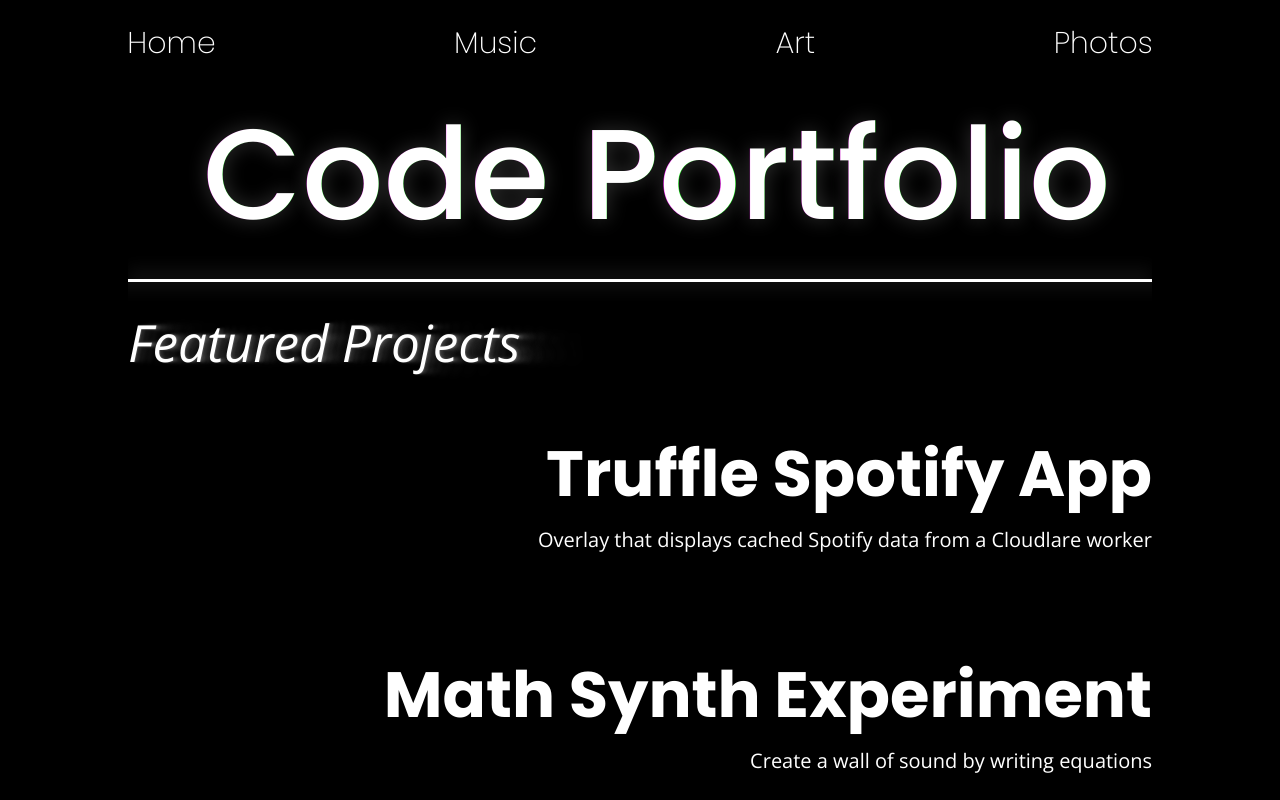
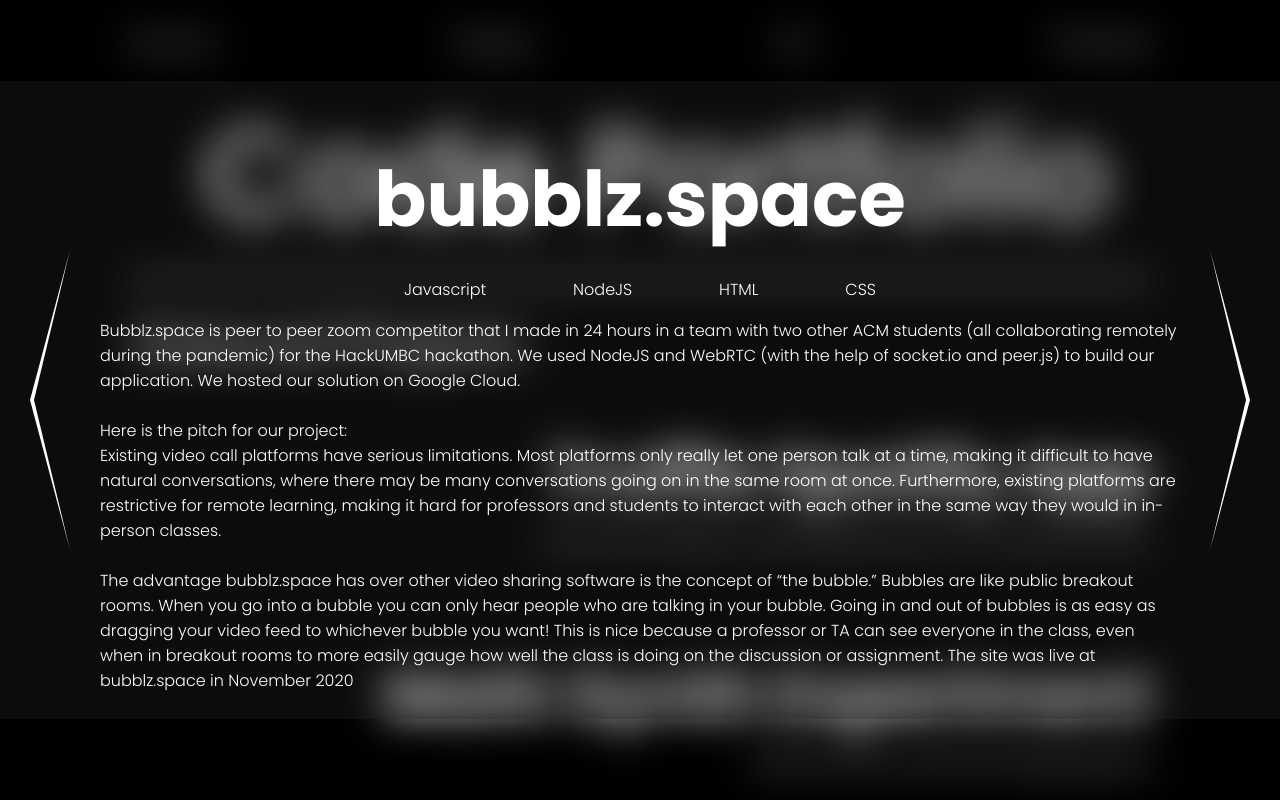
Before and after one commit to shanecranor/code-portfolio, a Next.js app: page / in a window 1280 px wide. Shown: the top 800 px of the page. Built offline with nearby package versions, Linux system fonts and the light colour scheme.

Commit message:
lint + working on modal window

```diff
--- a/components/LanguagesAndProjects/LanguagesAndProjects.scss
+++ b/components/LanguagesAndProjects/LanguagesAndProjects.scss
@@ -188,7 +188,7 @@
 		padding: 5px;
 		border: solid white 2px;
 		//outline: solid 2px white;
-		transition: outline-offset .5s, outline-color .5s, box-shadow 0.5s;
+		transition: height 1s ease,outline-offset .5s, outline-color .5s, box-shadow 0.5s;
 		outline-offset: -2px;
 		border-radius: 40px;
 		margin: 5px;
@@ -196,7 +196,7 @@
 		background: black;
 		box-shadow: 0px 0px 15px 0px rgba(white, 0.25),
 				inset 0px 0px 20px 0px rgba(white, 0.3);
-		overflow: hidden;
+		// overflow: hidden;
 		&:hover{
 			outline-offset: -3px;
 			//outline-color: rgba(white, 1);
@@ -212,7 +212,6 @@
 			padding: 5px 10px 5px 10px;
 
 			> .project-title {
-				background: blue;
 				text-align: center;
 				font-weight: 500;
 				line-height: 1.4;
@@ -249,24 +248,28 @@
 			}
 		}
 		>.links{
-			display: none;
-			transition: margin 1s linear, top 1s linear;
+			visibility: hidden;
+			z-index: 999;
+			width: 0px;
+			height: 0px;
+			margin: 0;
+			transition: none;
+			text-align: center;
+			display: flex;
+			flex-direction: column;
+			align-items: center;
+			justify-content: center;
+			background: red;
 		}
 		&:hover{
 			>.links{
-				// position: relative;
+				// transition: height 0.2s linear, margin 0.2s linear;
+				// // position: absoul;
 				visibility: visible;
-				top: -500px;
-				margin-bottom: -500px;
+
 				// background: none;
 				width: 100%;
-				height: 100%;
-				text-align: center;
-				display: flex;
-				flex-direction: column;
-				align-items: center;
-				justify-content: center;
-				background: rgba(0,255,0, 0.5);
+				height: initial;
 			}
 		}
 
--- /dev/null
+++ b/components/ModalWindow/ModalWindow.js
@@ -0,0 +1,37 @@
+import { categories, getLangsByCategory } from '../../constants/languages.tsx'
+import { getProjectsByLanguages } from '../../constants/projects.tsx'
+import React, { useState } from "react"
+export default function ModalWindow({ selectedProject, setProject }) {
+
+	const { eventName, year, title, summary, description, img, languages, links } = selectedProject;
+	return (
+		<article className='modal-window'>
+			<div className='prev-project' onClick={() => setProject(old => old - 1)}>
+				<div className='left-arrow' />
+			</div>
+			<div className='container'>
+
+
+				<header className='project-title-container'>
+					<h2 className='project-title'>{title}</h2>
+				</header>
+				<div className='project-contents'>
+					<section className='project-tags'>
+						{languages.map(lang => (
+							<span key={`${lang}tag`} className='tag'>
+								{lang}
+							</span>
+						))}
+					</section>
+					<section className='project-description'>
+						<p>{description}</p>
+					</section>
+				</div>
+
+			</div>
+			<div className='next-project' onClick={() => setProject(old => old + 1)} >
+				<div className='right-arrow' />
+			</div>
+		</article>
+	)
+}
--- /dev/null
+++ b/components/ModalWindow/ModalWindow.scss
@@ -0,0 +1,120 @@
+.modal-window {
+    z-index: 99;
+    position: fixed;
+    top: 0;
+    left: 0;
+    width: 100%;
+    height: 100%;
+    display: flex;
+
+    .prev-project {
+        position: fixed;
+        left: 30px;
+        z-index: 200;
+        height: 100%;
+        display: flex;
+        justify-content: center;
+        align-items: center;
+
+        >.left-arrow {
+            width: 40px;
+            height: 300px;
+            // top: 50%;
+            transform: translateX(0%);
+            background: rgba(white, 1);
+            clip-path: polygon(100% 0, 10% 50%, 100% 100%, 0 50%);
+            transition: all 0.2s;
+        }
+
+        &:hover {
+            >.left-arrow {
+                height: 200px;
+                width: 50px;
+                transform: translateX(-20%);
+                background: rgba(white, 0.8);
+                clip-path: polygon(100% 0, 60% 50%, 100% 100%, 0 50%);
+            }
+        }
+    }
+
+    .next-project {
+        position: fixed;
+        right: 30px;
+        z-index: 200;
+        height: 100%;
+        display: flex;
+        justify-content: center;
+        align-items: center;
+
+        >.right-arrow {
+            width: 40px;
+            height: 300px;
+            // top: 50%;
+            transform: translateX(0%);
+            background: rgba(white, 1);
+            clip-path: polygon(0% 0, 90% 50%, 00% 100%, 100% 50%);
+            transition: all 0.2s;
+        }
+
+        &:hover {
+            >.right-arrow {
+                height: 200px;
+                width: 50px;
+                transform: translateX(20%);
+                background: rgba(white, 0.8);
+                clip-path: polygon(0 0, 40% 50%, 0 100%, 100% 50%);
+            }
+        }
+    }
+
+
+    // align-items: center;
+    // justify-content: center;
+    >.container {
+        margin: auto;
+        // border-radius: 100px;
+        background: rgba(40, 40, 40, 0.3);
+        width: 100%;
+        height: fit-content;
+        padding: 10px;
+        padding-left: 100px;
+        padding-right: 100px;
+
+
+
+        >.project-title-container {
+            text-align: center;
+            font-size: 4vw;
+
+            h2 {
+                margin-bottom: 20px;
+                margin-top: 50px;
+            }
+        }
+
+        >.project-contents {
+            >.project-tags {
+                display: flex;
+                align-items: center;
+                justify-content: center;
+
+                >.tag {
+                    text-align: center;
+                    flex-grow: 0.1;
+                }
+
+            }
+
+            >.project-description {
+                white-space: pre-line;
+            }
+        }
+    }
+
+    overflow: auto;
+}
+
+.page {
+    transition: filter 1s ease;
+    filter: blur(20px);
+}
--- a/components/Project/Project.js
+++ b/components/Project/Project.js
@@ -1,6 +1,6 @@
 import { useState } from 'react'
-export default function Project({eventName, year, title, summary, img, languages, links}){
-	const [coords, setCoords] = useState({x: 0, y: 0});
+export default function Project({ eventName, year, title, summary, img, languages, links, openModalWindow }) {
+	const [coords, setCoords] = useState({ x: 0, y: 0 });
 	const handleMouseMove = event => {
 		let target = event.target
 		// while (target.className != 'project-container'){
@@ -8,22 +8,19 @@
 		// }
 		let rect = target.getBoundingClientRect()
 		setCoords({
-          x: (event.clientX - rect.left-(target.offsetWidth/2))/target.offsetWidth,
-          y: (event.clientY - rect.top-(target.offsetHeight/2))/target.offsetHeight,
+			x: (event.clientX - rect.left - (target.offsetWidth / 2)) / target.offsetWidth,
+			y: (event.clientY - rect.top - (target.offsetHeight / 2)) / target.offsetHeight,
 		});
 	};
 	const style = {
-        "--t-x-1": (coords.x*-10) +"px",
-        "--t-y-1": (coords.y*-10) +"px",
-		"--t-b": (coords.y*coords.y+coords.x*coords.x)*10 +"px"
+		"--t-x-1": (coords.x * -10) + "px",
+		"--t-y-1": (coords.y * -10) + "px",
+		"--t-b": (coords.y * coords.y + coords.x * coords.x) * 10 + "px"
 	}
-	return(
-	<article className='project-container'>
-		<div className='links'>
-				{links ? links.map(link => (<div>{link.description}</div>)) : ""}
-		</div>
+	return (
+		<article className='project-container' onClick={openModalWindow}>
 			<header className='project-title-container'>
-			<h2 className='project-title'  style={style} onMouseMove={handleMouseMove} data-text={title}>{title}</h2>
+				<h2 className='project-title' style={style} onMouseMove={handleMouseMove} data-text={title}>{title}</h2>
 			</header>
 			<div className='project-contents'>
 				<section className='project-tags'>
--- a/pages/_app.js
+++ b/pages/_app.js
@@ -7,6 +7,7 @@
 import '../components/Project/Project.scss'
 import '../components/About/About.scss';
 import '../components/Section/Section.scss'
+import '../components/ModalWindow/ModalWindow.scss'
 import '../components/FeaturedProject/FeaturedProject.scss'
 import './posts/posts.scss'
 import Home from './index'
--- a/pages/index.js
+++ b/pages/index.js
@@ -6,16 +6,19 @@
 import Section from '../components/Section/Section';
 import FeaturedProject from '../components/FeaturedProject/FeaturedProject';
 import Link from 'next/dist/client/link';
+import ModalWindow from '../components/ModalWindow/ModalWindow';
+import { projects } from '../constants/projects'
 export default function Home(){
     return(<>
             <Head>
                 <title>Interactive Code Portfolio</title>
                 <link rel="icon" href="/favicon.ico" />
             </Head>
+            <ModalWindow selectedProject={projects[5]}/>
+            <div className='page'>
                 <header>
                     <Navbar/>
                 </header>
-
                 <main>
                     <BigTitle text="Code Portfolio"/>
                     {/* <About/> */}
@@ -39,6 +42,7 @@
                         <LanguagesAndProjects/>
                     </Section>
                 </main>
+            </div>
             </>
             )
 }
```
Also changed, not shown: components/LanguagesAndProjects/LanguagesAndProjects.js (+8 -7 lines), constants/projects.tsx (+5 -5 lines). Lines whose indentation alone changed are shown as unchanged.
